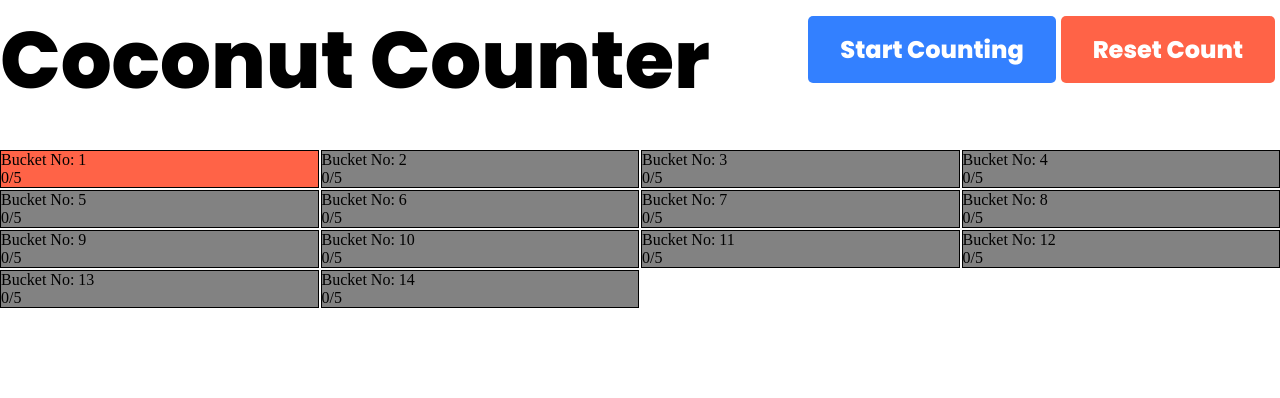
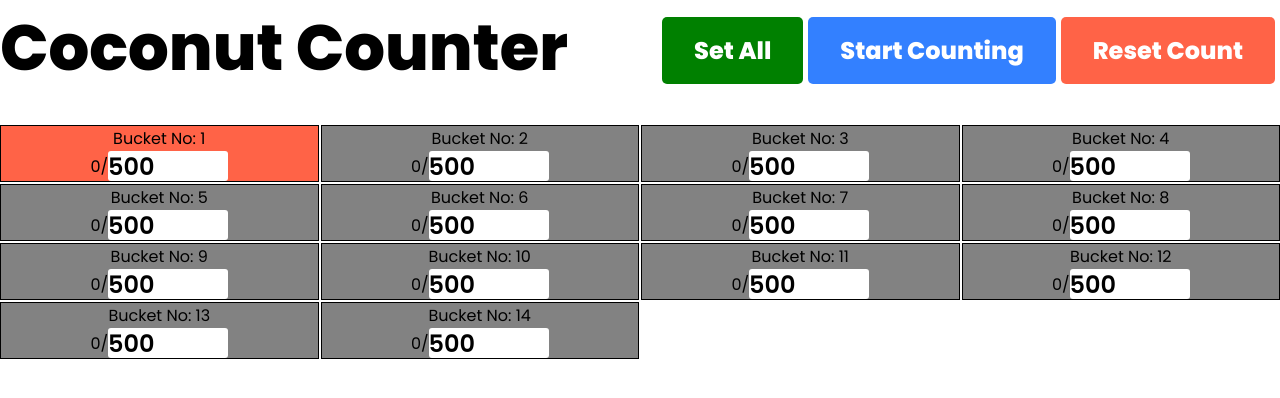
Before and after one commit to anjanavishvanath/coconut-counter, a React (Vite) app in the folder frontend/: page / in a window 1280 px wide. Shown: the top 398 px of the page. Built offline with nearby package versions, Linux system fonts and the light colour scheme.

Commit message:
change all set_value functions, styles, etc...

```diff
--- a/frontend/src/App.jsx
+++ b/frontend/src/App.jsx
@@ -8,9 +8,10 @@ export default function App() {
     const [totalCount, setTotalCount] = useState(0);
     const [activeBucket, setActiveBucket] = useState(0);
     const [filledBucketsCount, setFilledBucketsCount] = useState(0);
-    const [buckets, setBuckets] = useState(Array.from({ length: 14 }, (_, i) => ({ id: i + 1, count: 0, set_value: 5 })));
+    const [buckets, setBuckets] = useState(Array.from({ length: 14 }, (_, i) => ({ id: i + 1, count: 0, set_value: 500 })));
     const [isKeyboardVisible, setIsKeyboardVisible] = useState(false);
     const [selectedBucketId, setSelectedBucketId] = useState(null);
+    const [changeAllSetValues, setChangeAllSetValues] = useState(0);
 
     //start and stop the stream. Attached to the button
     const toggleCounting = async () => {
@@ -44,12 +45,12 @@ export default function App() {
     // Convert the state to Bucket components
     const bucketElements = buckets.map(bucket => {
         return (
-            <Bucket key={bucket.id} isFilled={bucket.count >= bucket.set_value ? "filled": ""} isActive={bucket.id === activeBucket+1 ? "active" : ""}>
+            <Bucket key={bucket.id} isFilled={bucket.count >= bucket.set_value ? "filled" : ""} isActive={bucket.id === activeBucket + 1 ? "active" : ""}>
                 <div>
-                    <div>Bucket No: {bucket.id}</div>
-                    <span>{bucket.count}</span>
-                    <span>/<input
-                        value={bucket.set_value !== undefined ? bucket.set_value : "1"}
+                    <div className='centerText poppins-regular'>Bucket No: {bucket.id}</div>
+                    <span className='poppins-regular count'>{bucket.count}
+                        /<input
+                        value={bucket.set_value !== undefined ? bucket.set_value : "0"}
                         type='number'
                         inputMode="numeric"
                         name="set_value"
@@ -58,11 +59,8 @@ export default function App() {
                             setIsKeyboardVisible(true);
                             setSelectedBucketId(bucket.id);
                         }}
-                        onBlur={() => {
-                            setTimeout(() => setIsKeyboardVisible(false), 100); // Add a small delay
-                            setSelectedBucketId(null);
-                        }}
-                        disabled={bucket.count >= bucket.set_value}/></span>
+                        disabled={bucket.count >= bucket.set_value}
+                        className='poppins-regular bold' /></span>
                 </div>
             </Bucket>
         )
@@ -71,7 +69,7 @@ export default function App() {
     //handle input change for the set value of the bucket
     function handlePresetValueChange(event, id) {
         const { value } = event.target
-        const numericValue = value === "" ? 1 : parseInt(value, 10)
+        const numericValue = value === "" ? 0 : parseInt(value, 10)
         setBuckets(prevBuckets => prevBuckets.map(bucket =>
             bucket.id === id ? { ...bucket, set_value: numericValue } : bucket
         ))
@@ -82,12 +80,14 @@ export default function App() {
         if (selectedBucketId !== null) {
             setBuckets(prevBuckets => prevBuckets.map(bucket => {
                 if (bucket.id === selectedBucketId) {
-                    const newValueString = bucket.set_value.toString() + input;
+                    const newValueString = input;
                     const newValue = newValueString === "" ? 0 : parseInt(newValueString, 10);
                     return { ...bucket, set_value: newValue };
                 }
                 return bucket;
             }));
+        }else{
+            setBuckets(prevBuckets => prevBuckets.map(bucket => ({...bucket, set_value : parseInt(input, 10) || 0})));
         }
     };
 
@@ -149,13 +149,12 @@ export default function App() {
         }
     }, [streamStarted, activeBucket])
 
-    // console.log(activeBucket, JSON.stringify(buckets))
-
     return (
         <div className="App">
             <header>
                 <h1 className='poppins-extrabold'>Coconut Counter</h1>
                 <nav>
+                    <button onClick={() => setIsKeyboardVisible(true)} className='poppins-regular button set'>Set All</button>
                     <button onClick={toggleCounting} className='poppins-regular button'>
                         {streamStarted ? "Stop Counting" : "Start Counting"}
                     </button>
@@ -163,6 +162,27 @@ export default function App() {
                 </nav>
             </header>
             <div className='main-container'>
+                <div className='action-side'>
+                    {isKeyboardVisible && (
+                        <div>
+                            <button
+                                className='close-keyboard'
+                                onClick={() => {
+                                    setIsKeyboardVisible(false)
+                                    setSelectedBucketId(null);
+                                }}
+                            >
+                                ✖
+                            </button>
+                            <Keyboard
+                                layout={{
+                                    default: ['1 2 3', '4 5 6', '7 8 9', '0 {bksp}']
+                                }}
+                                onChange={handleKeyboardInput}
+                                inputName="set_value" // You can use a generic name here
+                            />
+                        </div>
+                    )}
                     {streamStarted && (
                         <div className='video-feed-container'>
                             <div className='video-feed-overlay'>
@@ -179,18 +199,10 @@ export default function App() {
                             </div>
                         </div>
                     )}
+                </div>
                 <div className='bucket-container'>
                     {bucketElements}
                 </div>
-                {isKeyboardVisible && (
-                    <Keyboard
-                        layout={{
-                            default: ['1 2 3', '4 5 6', '7 8 9', '0 {bksp}']
-                        }}
-                        onChange={handleKeyboardInput}
-                        inputName="set_value" // You can use a generic name here
-                    />
-                )}
             </div>
         </div>
     )
--- a/frontend/src/index.css
+++ b/frontend/src/index.css
@@ -20,10 +20,12 @@ header{
 
 nav{
   /* width: 30%; */
+  display: flex;
+  align-items: center;
 }
 
 h1{
-  font-size: 5rem;
+  font-size: 4rem;
   margin-bottom: 10px;
 }
 
@@ -37,6 +39,10 @@ h1{
   font-family: "Poppins", sans-serif;
   font-weight: 400;
   font-style: normal;
+}
+
+.bold{
+  font-weight: 600;
 }
 
 .button{
@@ -69,11 +75,17 @@ h1{
   width: 100%;
 }
 
+.action-side{
+  display: flex;
+  flex-direction: column;
+}
+
 .video-feed-container{
   width: 40%;
   display: flex;
   flex-direction: column;
   align-items: center;
+  margin-top: 30px;
 }
 
 .bucket-container{
@@ -102,7 +114,23 @@ h1{
 }
 
 input {
-  all: unset;  /* Resets almost all default styles */
+  /* all: unset;  Resets almost all default styles */
+  border: none;
+  background: #fff;
+  border-radius: 3px;
+  width: 5em;
+  height: 30px;
+}
+
+input[type="number"]{
+  font-size: 1.5rem;
+  -moz-appearance: textfield;
+}
+
+input[type="number"]::-webkit-inner-spin-button,
+input[type="number"]::-webkit-outer-spin-button {
+    -webkit-appearance: none;
+    margin: 0;
 }
 
 input:hover{
@@ -110,3 +138,34 @@ input:hover{
   background: #fff;
   color: #000
 }
+
+.centerText{
+  text-align: center;
+}
+
+.keyboard-container{
+  display: flex;
+  flex-direction: column;
+}
+
+.close-keyboard{
+  width: 100%;
+  height: 50px;
+  color: #fff;
+  background: red;
+}
+
+.close-keyboard:hover{
+  cursor: pointer;
+  background-color: darkred;
+}
+
+.count{
+  display: flex;
+  justify-content: center;
+  align-items: center;
+}
+
+.set{
+  background: #008000;
+}
```
Also changed, not shown: 1 other file (tests, documents, lock files or other folders). Lines whose indentation alone changed are shown as unchanged.
